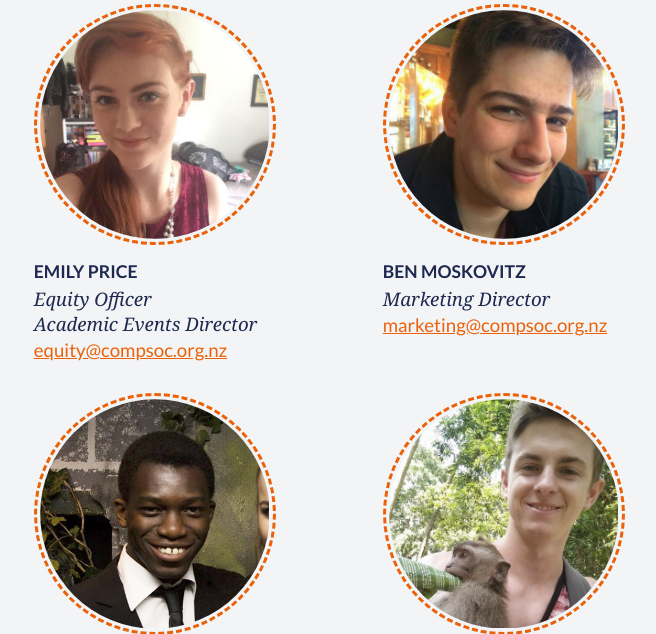
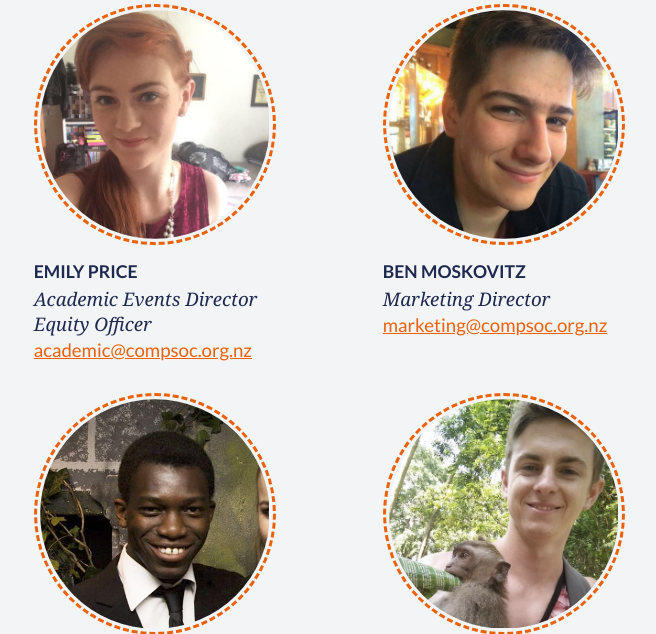
Before and after one commit to UCCompSoc/Website2, a PHP site: page /about.php in a window 1280 px wide. Shown: the part 1796-2430 px from the top of the page, without its empty margins (355-1011 px from the left). Run offline with PHP 8.4, Linux system fonts and the light colour scheme; some libraries are stand-ins or nearby versions.

Commit message:
Fix Emily's email address.

```diff
--- a/html/about.php
+++ b/html/about.php
@@ -83,8 +83,8 @@ include 'include/header.php';
                         <li>
                             <img src='resources/emily.jpg' alt='Emily Price'/>
                             <span class='name'>Emily Price</span>
-                            <span class='position'>Equity Officer <br /> Academic Events Director</span>
-                            <a href='mailto:equity@compsoc.org.nz'>equity@compsoc.org.nz</a>
+                            <span class='position'>Academic Events Director <br /> Equity Officer</span>
+                            <a href='mailto:academic@compsoc.org.nz'>academic@compsoc.org.nz</a>
                         </li>
 
                         <li>
```
Also changed, not shown: 1 other file.
